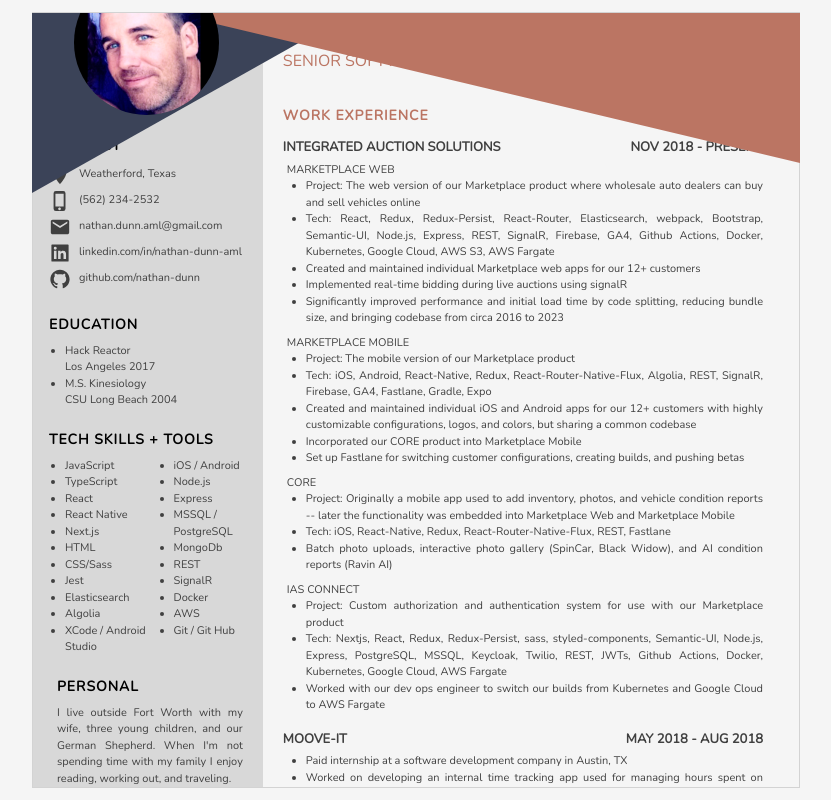
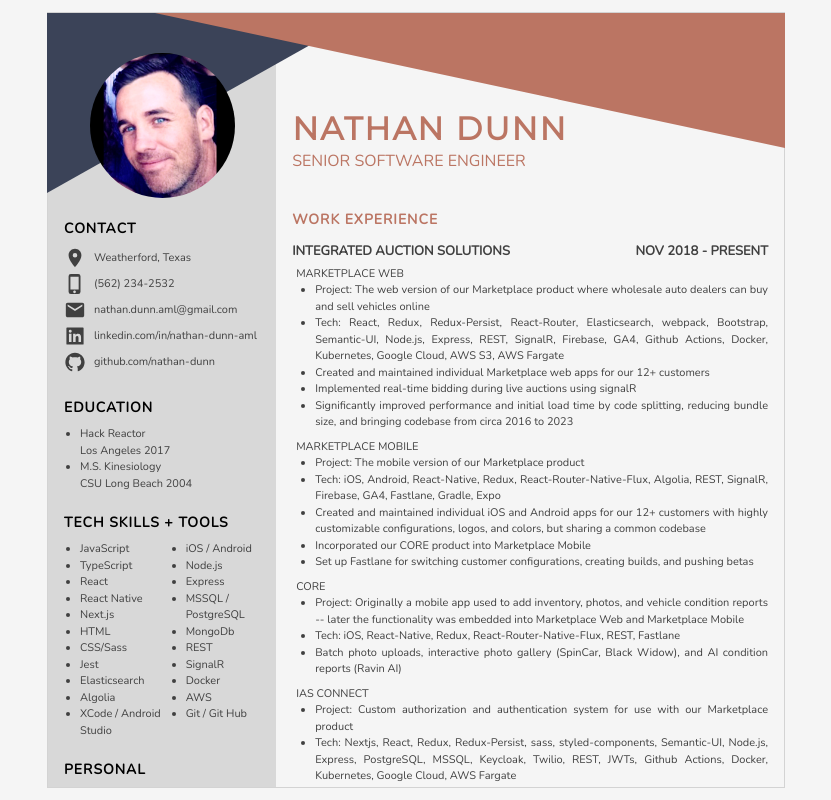
Before and after one commit to nathan-dunn/resume, a React (Create React App) app: page / in a window 1280 px wide. Shown: the whole page, without its empty margins (224-1055 px from the left). Built offline with nearby package versions, Linux system fonts and the light colour scheme.

Commit message:
Starts mobile

```diff
--- a/src/components/Contacts.tsx
+++ b/src/components/Contacts.tsx
@@ -5,7 +5,12 @@ import data from '../data';
 
 export const Contacts = () => {
   return (
-    <VStack maxH="25%" w="100%" px={2} align="flex-start" spacing={0} zIndex={1}>
+    <VStack
+      w="100%"
+      align="flex-start"
+      spacing={0}
+      // border="1px solid darkblue"
+    >
       <SectionHeader title="CONTACT" />
 
       {data.contacts.map((contact: any, index: number) => (
--- a/src/components/Education.tsx
+++ b/src/components/Education.tsx
@@ -5,7 +5,12 @@ import { SectionHeader } from './SectionHeader';
 
 export const Education = () => {
   return (
-    <VStack maxH="25%" w="100%" px={2} align="flex-start" spacing={0}>
+    <VStack
+      w="100%"
+      align="flex-start"
+      spacing={0}
+      // border="1px solid darkblue"
+    >
       <SectionHeader title="EDUCATION" />
       <UnorderedList flex={`1 1`}>
         {data.education.map((item, index) => (
--- a/src/components/Experience.tsx
+++ b/src/components/Experience.tsx
@@ -7,13 +7,12 @@ import data from '../data';
 export const Experience = () => {
   return (
     <VStack
-      flex={`1 0`}
+      height="100%"
       width="100%"
       align="left"
-      pl={4}
-      pr={4}
+      // px={4}
       spacing={0}
-      // border="1px solid purple"
+      // border="1px solid darkblue"
     >
       <SectionHeader color={theme.colors.dOrange} title="WORK EXPERIENCE" />
       <List mt={1}>
--- a/src/components/Header.tsx
+++ b/src/components/Header.tsx
@@ -8,12 +8,16 @@ interface HeaderProps {
 
 export const Header = ({ width }: HeaderProps) => {
   return (
-    <Box width={width} position="absolute" h="185px" overflow="hidden">
+    <Box
+      width={width}
+      position="absolute"
+      // border="1px dashed darkblue"
+    >
       <Box
         width={0}
         height={0}
         position="absolute"
-        zIndex={8}
+        zIndex={3}
         borderTop={`180px solid ${theme.colors.dBlue}`} // bottom-left corner
         borderRight={`320px solid transparent`}
       />
@@ -21,8 +25,8 @@ export const Header = ({ width }: HeaderProps) => {
         width={0}
         height={0}
         position="absolute"
-        zIndex={9}
-        borderTop={`150px solid ${theme.colors.dOrange}`} // bottom-right corner
+        zIndex={4}
+        borderTop={`135px solid ${theme.colors.dOrange}`} // bottom-right corner
         borderLeft={`630px solid transparent`}
         right={0}
       />
--- a/src/components/Page.tsx
+++ b/src/components/Page.tsx
@@ -51,7 +51,8 @@ export const Page = () => {
   const isMobile = !!useIsMobile();
   const windowRef = useRef<any>(null);
   const pageRef = useRef<any>(null);
-  const width: string = '768px';
+  let width: string = '768px';
+  width = '738px';
 
   return (
     <Stack ref={windowRef} h="100vh" width="100vw" align="center" backgroundColor="#f5f5f5" p={3}>
@@ -72,13 +73,14 @@ export const Page = () => {
 
           <HStack w="100%" h="100%" spacing={0}>
             <VStack
-              w="30%"
+              w="31%"
+              minW="31%"
               h="100%"
               spacing={5}
-              pl={2}
-              pr={1}
+              pl={4}
+              pr={4}
               backgroundColor={theme.colors.dGray}
-              // border="1px solid blue"
+              // border="1px solid red"
             >
               <Photo />
               <Contacts />
@@ -88,17 +90,17 @@ export const Page = () => {
             </VStack>
 
             <VStack
-              w="70%"
+              w="100%"
               h="100%"
               justify="flext-start"
               spacing={3}
-              pl={1}
-              pr={5}
+              pl={4}
+              pr={4}
               backgroundColor={theme.colors.transparent}
               // border="1px solid red"
             >
               <Title />
-              <SectionDivider bg={theme.colors.dGray} />
+              <SectionDivider bg={theme.colors.dGray} my={1.5} />
               <Experience />
             </VStack>
           </HStack>
@@ -109,20 +111,50 @@ export const Page = () => {
           h="100%"
           width={width}
           overflow="auto"
-          spacing={0}
+          spacing={5}
           fontFamily={theme.fonts.secondaryFontFamily}
           borderWidth="1px"
           borderColor="lightgray"
           // boxShadow={`5px 5px 10px`}
         >
-          <Header width={width} />
-          <Photo />
-          <Title />
-          <Contacts />
-          <Education />
-          <Skills />
-          <Personal />
+          {/* <Header width={width} /> */}
+          <HStack>
+            <Photo />
+            <Title />
+            <Contacts />
+          </HStack>
+          <HStack
+            // w="31%"
+            // minW="31%"
+            w="100%"
+            h="100%"
+            spacing={5}
+            align="flex-start"
+            // justify="center"
+            pl={4}
+            pr={4}
+            backgroundColor={theme.colors.dGray}
+            // border="1px solid red"
+          >
+            <Education />
+            <Skills />
+          </HStack>
           <Experience />
+          <VStack
+            // w="31%"
+            // minW="31%"
+            w="100%"
+            h="100%"
+            spacing={5}
+            align="center"
+            // justify="center"
+            pl={4}
+            pr={4}
+            backgroundColor={theme.colors.dGray}
+            // border="1px solid red"
+          >
+            <Personal />
+          </VStack>
         </VStack>
       )}
     </Stack>
--- a/src/components/Personal.tsx
+++ b/src/components/Personal.tsx
@@ -1,15 +1,20 @@
 import React from 'react';
-import { Flex, Text } from '@chakra-ui/react';
+import { VStack, Text } from '@chakra-ui/react';
 import { SectionHeader } from './SectionHeader';
 import data from '../data';
 
 export const Personal = () => {
   return (
-    <Flex direction="column" flex={`1 1`} width="100%" textAlign="left" px={4}>
+    <VStack
+      w="100%"
+      align="flex-start"
+      spacing={0}
+      // border="1px solid darkblue"
+    >
       <SectionHeader title="PERSONAL" />
       <Text fontSize={11} textAlign="justify">
         {data.personal.join(' ')}
       </Text>
-    </Flex>
+    </VStack>
   );
 };
--- a/src/components/Photo.tsx
+++ b/src/components/Photo.tsx
@@ -1,5 +1,5 @@
 import React, { useState } from 'react';
-import { Text, VStack, HStack, Image, Box } from '@chakra-ui/react';
+import { VStack, HStack, Image } from '@chakra-ui/react';
 import { theme } from '../styles';
 
 const photos = ['profile.png', 'profile_alt.png'];
@@ -7,24 +7,24 @@ const photos = ['profile.png', 'profile_alt.png'];
 export const Photo = () => {
   const [photoIndex, setPhotoIndex] = useState<any>(0);
   return (
-    <Box
+    <VStack
       w="100%"
+      // px={2}
+      align="center"
+      justify="flex-end"
+      spacing={0}
       h="185px"
-      position="relative"
-      backgroundColor={theme.colors.dGray}
-      // border="1px solid hotpink"
+      minH="185px"
+      // border="1px solid darkblue"
     >
       <Image
         borderRadius="full"
         boxSize="145px"
         src={require(`../assets/${photos[photoIndex]}`)}
         alt="profile"
-        position="absolute"
-        zIndex={10}
-        bottom={0}
-        right={10}
+        zIndex={5}
         onClick={() => setPhotoIndex((p: any) => (p === photos.length - 1 ? 0 : p + 1))}
       />
-    </Box>
+    </VStack>
   );
 };
--- a/src/components/Profile.tsx
+++ /dev/null
@@ -1,60 +0,0 @@
-import React, { useState, useEffect, useRef } from 'react';
-import { Text, VStack, HStack, Image, Box } from '@chakra-ui/react';
-import { theme } from '../styles';
-import data from '../data';
-
-const photos = ['profile.png', 'profile_alt.png'];
-const { name, title } = data.profile;
-
-export const Profile = () => {
-  const profileRef = useRef<any>(null);
-
-  const [photoIndex, setPhotoIndex] = useState<number>(0);
-  const [height, setHeight] = useState<number>(0);
-
-  useEffect(() => {
-    setHeight(profileRef?.current?.offsetHeight);
-  }, []);
-
-  return (
-    <HStack w="100%" h="185px" spacing={0} zIndex={1}>
-      <Box w="30%" h="100%" position="relative" backgroundColor={theme.colors.dGray}>
-        <Image
-          borderRadius="full"
-          boxSize="145px"
-          src={require(`../assets/${photos[photoIndex]}`)}
-          alt="profile"
-          m="auto"
-          position="absolute"
-          zIndex={5}
-          bottom={-4}
-          right={8}
-          onClick={() => setPhotoIndex((p: any) => (p === photos.length - 1 ? 0 : p + 1))}
-        />
-      </Box>
-      <VStack
-        ref={profileRef}
-        w="70%"
-        h="100%"
-        color="#d0826f"
-        justify="space-evenly"
-        align="flex-start"
-        spacing={2}
-        px={4}
-        py={2}
-        mt={100}
-      >
-        <Text
-          fontFamily={theme.fonts.primaryFontFamily}
-          fontSize={32}
-          fontWeight={700}
-          letterSpacing="2px"
-          lineHeight="1.0em"
-        >
-          {name}
-        </Text>
-        <Text fontSize={16}>{title}</Text>
-      </VStack>
-    </HStack>
-  );
-};
--- a/src/components/Skills.tsx
+++ b/src/components/Skills.tsx
@@ -9,7 +9,12 @@ export const Skills = () => {
   const list2 = data.skills.slice(part);
 
   return (
-    <VStack w="100%" px={2} align="flex-start" spacing={0}>
+    <VStack
+      w="100%"
+      align="flex-start"
+      spacing={0}
+      // border="1px solid darkblue"
+    >
       <SectionHeader title="TECH SKILLS + TOOLS" />
 
       <Stack direction="row">
--- a/src/components/Title.tsx
+++ b/src/components/Title.tsx
@@ -9,17 +9,17 @@ export const Title = () => {
   return (
     <VStack
       h="160px"
+      minH="160px"
       w="100%"
-      color={theme.colors.dOrange}
       justify="flex-end"
       align="flex-start"
-      px={4}
       spacing={1}
-      // border="1px solid blue"
+      // border="1px solid darkblue"
     >
       <Text
+        color={theme.colors.dOrange}
+        fontSize={32}
         fontFamily={theme.fonts.primaryFontFamily}
-        fontSize={32}
         fontWeight={700}
         letterSpacing="2px"
         lineHeight="1.0em"
@@ -27,7 +27,9 @@ export const Title = () => {
         {name}
       </Text>
 
-      <Text fontSize={16}>{title}</Text>
+      <Text color={theme.colors.dOrange} fontSize={16}>
+        {title}
+      </Text>
     </VStack>
   );
 };
--- a/src/components/index.ts
+++ b/src/components/index.ts
@@ -5,7 +5,6 @@ export * from './Header';
 export * from './Page';
 export * from './Personal';
 export * from './Photo';
-export * from './Profile';
 export * from './SectionDivider';
 export * from './SectionHeader';
 export * from './Skills';
```
